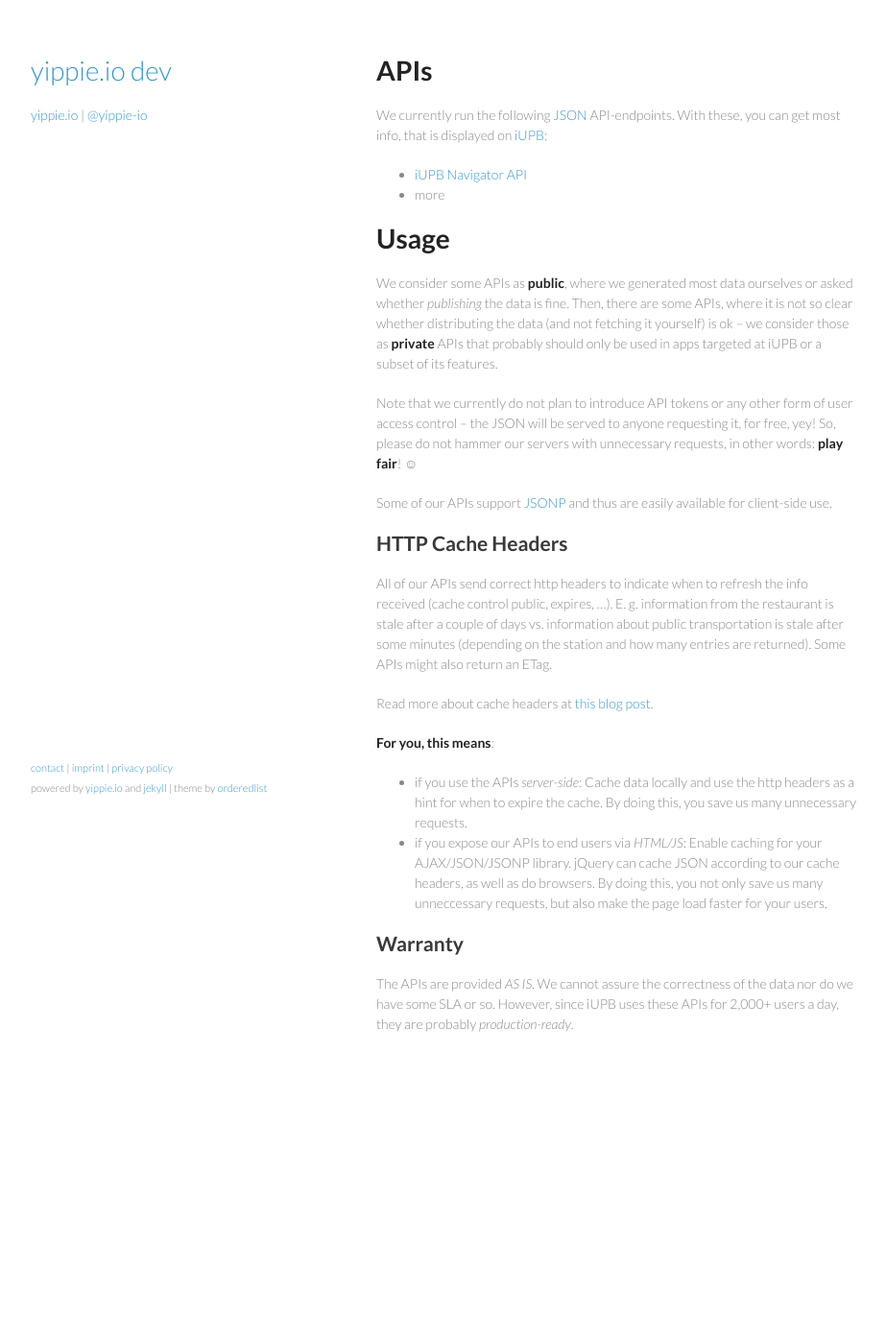
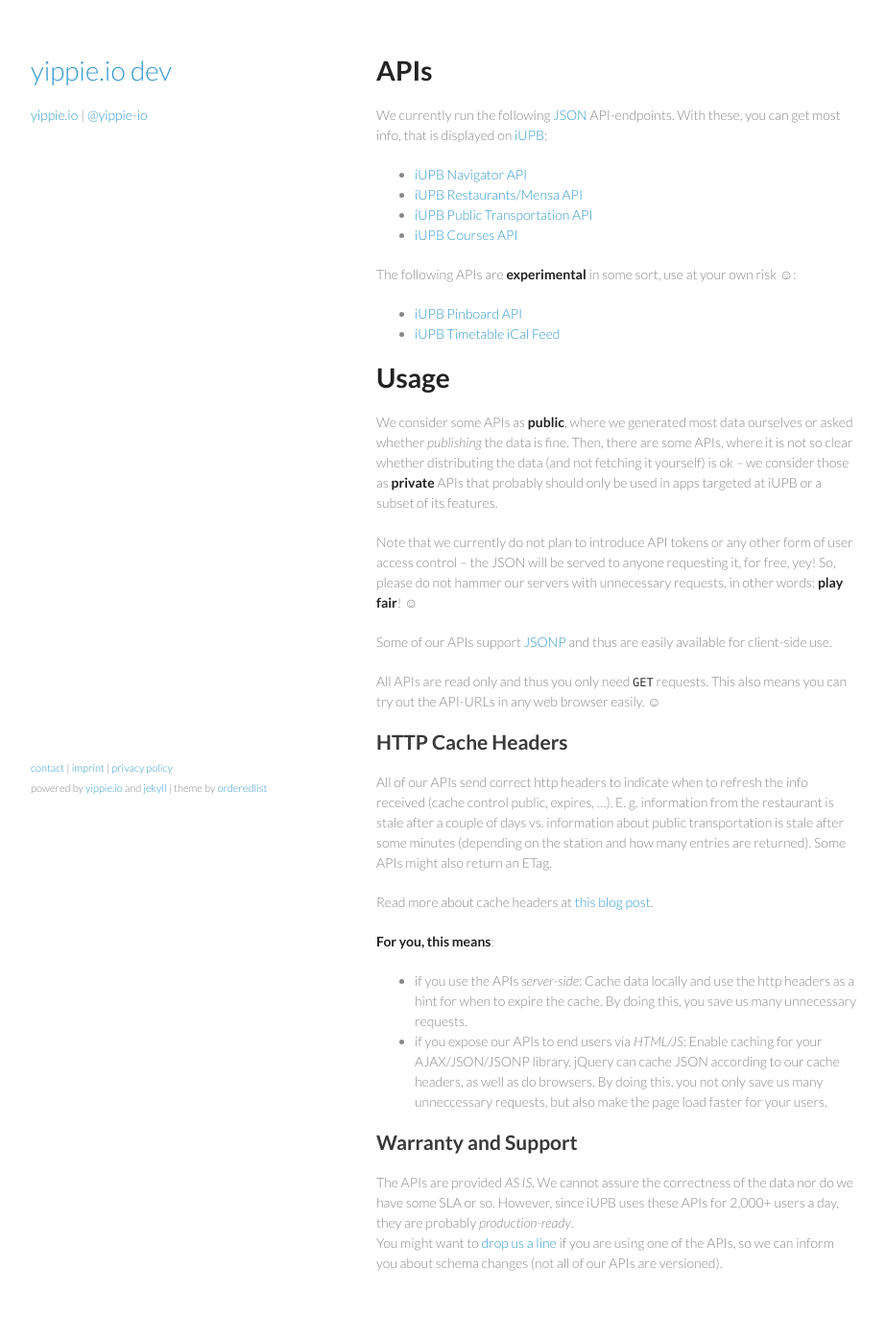
Before and after one commit to yippie-io/yippie-io.github.com, a Jekyll site: the page built from apis.md, in a window 1280 px wide. Shown: the whole page at 96% size, without its empty margins (178-1101 px from the left). Built offline with Jekyll 4.4.1, drawn with Linux system fonts in a browser that asks for light colours; before the commit the page ends 1147 px from its top, so only the background shows below that.

Commit message:
more apis in the list

```diff
--- a/apis.md
+++ b/apis.md
@@ -10,7 +10,13 @@ We currently run the following [JSON](http://simple.wikipedia.org/wiki/JSON) API
 
 
 * [iUPB Navigator API](/apis.navigator.html)
-* more
+* [iUPB Restaurants/Mensa API](/apis.restaurants.html)
+* [iUPB Public Transportation API](/apis.transportation.html)
+* [iUPB Courses API](/apis.courses.html)
+
+The following APIs are **experimental** in some sort, use at your own risk ☺:
+* [iUPB Pinboard API](/apis.pinboard.html)
+* [iUPB Timetable iCal Feed](/apis.timetable.html)
 
 Usage
 =====
@@ -21,6 +27,8 @@ Then, there are some APIs, where it is not so clear whether distributing the dat
 Note that we currently do not plan to introduce API tokens or any other form of user access control – the JSON will be served to anyone requesting it, for free, yey! So, please do not hammer our servers with unnecessary requests, in other words: **play fair**! ☺
 
 Some of our APIs support [JSONP](http://json-p.org) and thus are easily available for client-side use.
+
+All APIs are read only and thus you only need `GET` requests. This also means you can try out the API-URLs in any web browser easily. ☺
 
 HTTP Cache Headers
 ------------------
@@ -34,6 +42,7 @@ Read more about cache headers at [this blog post](http://betterexplained.com/art
 * if you use the APIs _server-side_: Cache data locally and use the http headers as a hint for when to expire the cache. By doing this, you save us many unnecessary requests.
 * if you expose our APIs to end users via _HTML/JS_: Enable caching for your AJAX/JSON/JSONP library. jQuery can cache JSON according to our cache headers, as well as do browsers. By doing this, you not only save us many unneccessary requests, but also make the page load faster for your users.
 
-Warranty
+Warranty and Support
 --------
 The APIs are provided _AS IS_. We cannot assure the correctness of the data nor do we have some SLA or so. However, since iUPB uses these APIs for 2,000+ users a day, they are probably _production-ready_.
+You might want to [drop us a line](http://www.i-upb.de/contact-us) if you are using one of the APIs, so we can inform you about schema changes (not all of our APIs are versioned).
```
